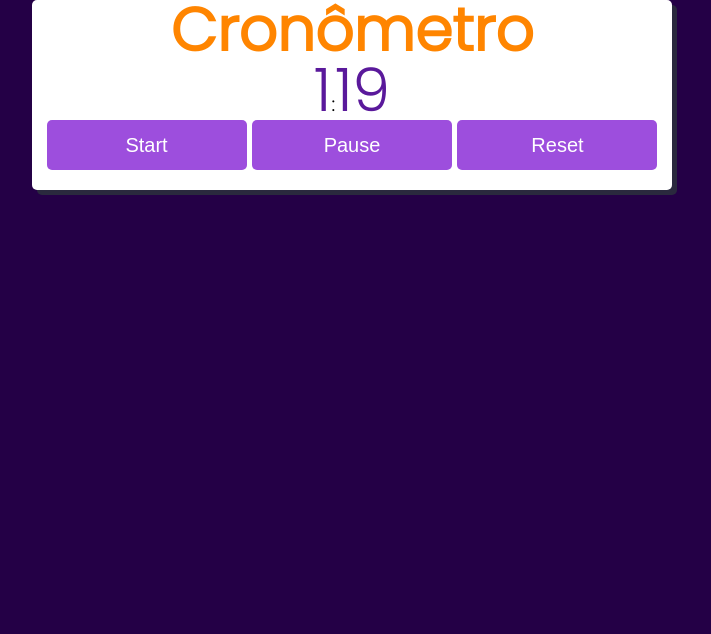
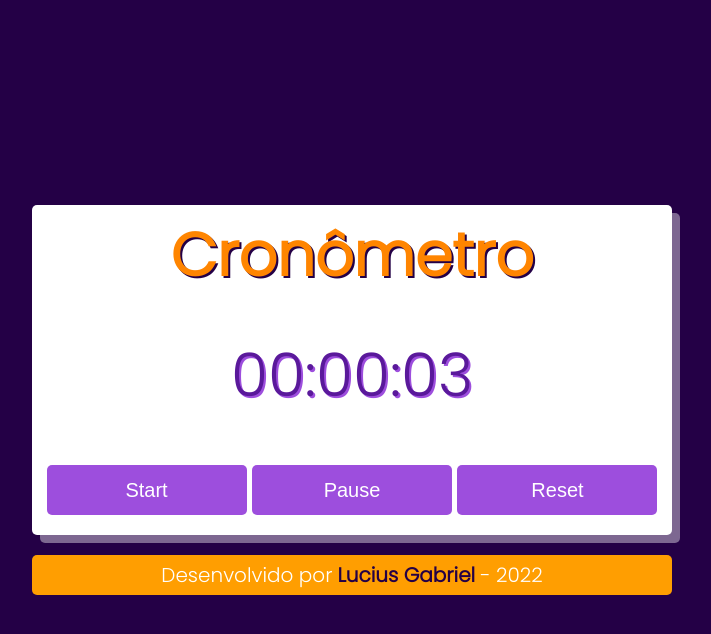
Before and after one commit to LuciusGabriel/cronometro, a plain HTML site: page index.html in a window 1280 px wide. Both pictures are taken after a click on the button "Start". Shown: the whole page, without its empty margins (288-999 px from the left). Drawn offline with Linux system fonts and the light colour scheme.

Commit message:
Finaliza

```diff
--- a/assets/css/style.css
+++ b/assets/css/style.css
@@ -13,6 +13,11 @@ body{
     background-color: var(--dark-purple);
     font-size: 20px;
     font-family: 'Poppins', sans-serif;
+    display: flex;
+    justify-content: center;
+    align-items: center;
+    flex-direction: column;
+    height: 100vh;
 }
 
 main{
@@ -20,18 +25,22 @@ main{
     margin: 0 auto;
     width: 50%;
     text-align: center;
+    padding-top: 20px;
     padding-bottom: 20px;
     border-radius: 5px;
-    box-shadow: 5px 5px #3636;
+    box-shadow: 8px 8px rgba(255, 255, 255, 0.404);
 }
 h1{
     color: var(--medium-orange);
     font-size: 3em;
     font-weight: 800;
+    text-shadow: 2px 2px var(--dark-purple);
 }
-span {
+h2 {
     color: var(--medium-purple);
     font-size: 3em;
+    padding: 1em 0 1em 0;
+    text-shadow: #9d4EDD 2px 2px;
 }
 button{
     background-color: var(--light-purple);
@@ -41,7 +50,29 @@ button{
     border: none;
     border-radius: 5px;
     font-size: 1em;
+    transition: ease-in 0.2s;
 }
 button:hover{
+    cursor: pointer;
     background-color: var(--medium-purple);
+
 }
+
+footer{
+    background-color: var(--light-orange);
+    color: var(--white);
+    width: 50%;
+    margin-top: 20px;
+    border-radius: 5px;
+    height: 2em;
+    display: flex;
+    align-items: center;
+    justify-content: center;
+}
+
+footer a{
+    color: var(--dark-purple);
+    font-weight: bold;
+    text-decoration: none;
+    padding: 0 5px 0 5px;
+}
--- a/assets/js/main.js
+++ b/assets/js/main.js
@@ -1,21 +1,43 @@
-let segundos = 0;
-let minutos = 0;
+var hours=0
+var minutes=0
+var seconds=0
+var milliseconds=1000
+var interval
 
+function start(){
+    timer()
+    interval = setInterval(timer, milliseconds)
+}
 
-function segundo(){
-    //incrementa os segundos
-    segundos++;
-    if(segundos==60){
-        //incrementa os minutos
-        minutos++;
-        //Zerar os segundos
-        segundos=0;
-        //escreve os minutos
-        document.querySelector('.minutos').innerHTML=minutos
-    }
-    //escreve os segundos
-    document.querySelector('.segundos').innerHTML=segundos
+function pause(){
+    clearInterval(interval)
+}
+
+function reset(){
+    clearInterval(interval)
+    seconds = 0
+    minutes = 0
+    document.querySelector('h2').innerText = `00:00:00`
 
 }
 
-setInterval(function(){ segundo() },100)
+function twoDigit(digit){
+    if(digit<10){
+        return ('0'+digit)
+    }else{
+        return(digit)
+    }
+}
+
+function timer(){
+    seconds++
+    if(seconds==60){
+        minutes++
+        seconds = 0
+        if(minutes==60){
+            hours++
+            minutes=0
+        }
+    }
+    document.querySelector('h2').innerText = twoDigit(hours) +':'+ twoDigit(minutes) +':'+ twoDigit(seconds)
+}
--- a/index.html
+++ b/index.html
@@ -4,6 +4,7 @@
     <meta charset="UTF-8">
     <meta http-equiv="X-UA-Compatible" content="IE=edge">
     <meta name="viewport" content="width=device-width, initial-scale=1.0">
+    <link rel="shortcut icon" type="image/x-icon" href="./assets/icon/favicon.ico">
     <title>Cronometro</title>
     <link rel="stylesheet" href="./assets/css/reset.css">
     <link rel="stylesheet" href="./assets/css/style.css">
@@ -15,15 +16,16 @@
 
             <h1>Cronômetro</h1>
             <div class="cronometro">
-                <span class="minutos"></span>:<span class="segundos"></span>
+                <h2>00:00:00</h2>
             </div>
             <div class="controles">
-                <button id="start">Start</button>
-                <button id="pause">Pause</button>
-                <button id="reset">Reset</button>
+                <button id="start-btn" onclick="start()">Start</button>
+                <button id="pause-btn" onclick="pause()">Pause</button>
+                <button id="reset-btn" onclick="reset()">Reset</button>
             </div>
         </div>
     </main>
+    <footer>Desenvolvido por <a href="https://github.com/LuciusGabriel" target="_blank">Lucius Gabriel</a> - 2022</footer>
     <script src="./assets/js/main.js"></script>
 </body>
 </html>
```
Also changed, not shown: assets/icon/favicon.ico (added), assets/icon/icon.png (added), assets/img/print.jpg (added), 1 other file.
